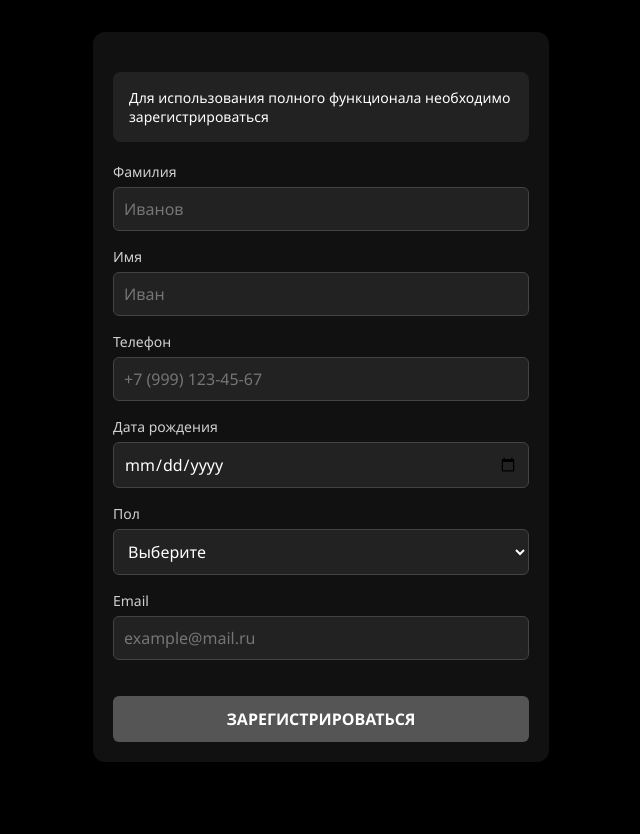
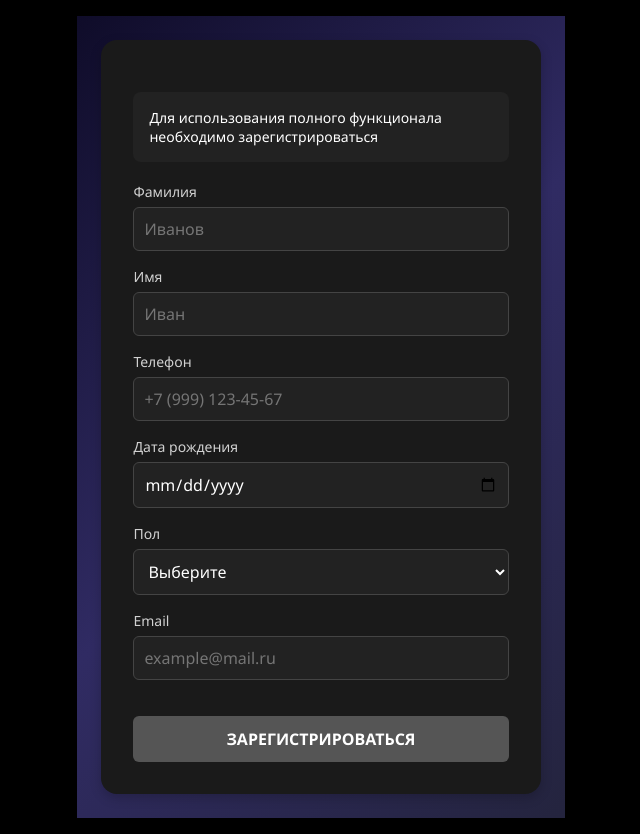
Before and after one commit to zaikinale/dwntwn_loyalty_frontend.io, a Vue app: page / in a window 1280 px wide. Shown: the whole page, without its empty margins (319-959 px from the left). Before the commit the page ends 800 px from the top, so only its background shows below. Built offline with nearby package versions, Linux system fonts and the light colour scheme; no server answers.

Commit message:
fix_adaptive_frontend

```diff
--- a/src/App.vue
+++ b/src/App.vue
@@ -1,17 +1,21 @@
 <!-- src/App.vue -->
 <template>
-  <div v-if="!userRole" class="card">
-    <div class="header"><h1>DwnTwn Loyalty</h1></div>
-    <p style="text-align:center; color:#777; margin:20px 0;">Загрузка...</p>
+  <div v-if="!userRole" class="app-container">
+    <div class="card">
+      <div class="header"><h1>DWNTWN coffee</h1></div>
+      <p class="loading-text">Загрузка...</p>
+    </div>
   </div>
 
   <!-- Регистрация для клиентов -->
-  <RegisterForm v-else-if="userRole === 'client' && !isRegistered" @registered="loadProfile" />
+  <div v-else-if="userRole === 'client' && !isRegistered" class="app-container">
+    <RegisterForm @registered="loadProfile" />
+  </div>
 
   <!-- Основной интерфейс -->
-  <div v-else>
+  <div v-else class="app-container">
     <div class="header">
-      <h1>DwnTwn Loyalty</h1>
+      <h1>DWNTWN coffee</h1>
     </div>
 
     <!-- Клиент -->
@@ -127,45 +131,120 @@ const authorizeStaff = async () => {
 onMounted(() => {
   const tg = window.Telegram?.WebApp
   if (tg) {
-    tg.expand() // ✅ Разрешить прокрутку
-    tg.ready()  // ✅ Разрешить взаимодействие с клавиатурой
+    tg.expand()
+    tg.ready()
   }
   authorizeStaff()
 })
 </script>
 
 <style scoped>
+/* Общий контейнер приложения */
+.app-container {
+  min-height: 100vh;
+  display: flex;
+  flex-direction: column;
+  background: #111;
+  color: white;
+  font-family: -apple-system, BlinkMacSystemFont, 'Segoe UI', Roboto, sans-serif;
+  padding: 0;
+  margin: 0;
+}
+
+/* Заголовок */
+.header {
+  padding: clamp(16px, 5vw, 24px);
+  background: #000;
+  box-shadow: 0 2px 8px rgba(0,0,0,0.3);
+}
 .header h1 {
+  text-align: center;
+  margin: 0;
+  font-size: clamp(1.5rem, 4vw, 2.2rem);
+  font-weight: 700;
   color: white;
+}
+
+/* Контент-карточка */
+.card {
+  background: #1a1a1a;
+  border-radius: 16px;
+  margin: clamp(16px, 5vw, 24px);
+  padding: clamp(20px, 6vw, 32px);
+  box-shadow: 0 4px 12px rgba(0,0,0,0.2);
+}
+
+.loading-text {
   text-align: center;
-  margin: 16px 0;
+  color: #aaa;
+  margin: 20px 0;
+  font-size: 1.1rem;
 }
+
+/* Навигация */
 .nav {
   display: flex;
-  gap: 8px;
+  gap: clamp(6px, 2vw, 12px);
   justify-content: center;
   flex-wrap: wrap;
+  padding: clamp(12px, 4vw, 20px);
+  background: #000;
+  margin-top: auto;
 }
+
 .nav button {
   background: #222;
   color: #ddd;
   border: 1px solid #444;
-  padding: 8px 16px;
-  border-radius: 6px;
+  padding: clamp(8px, 2.5vw, 14px) clamp(16px, 4vw, 24px);
+  border-radius: 10px;
   cursor: pointer;
-  font-size: 14px;
-  font-weight: 500;
+  font-size: clamp(0.9rem, 2.8vw, 1.1rem);
+  font-weight: 600;
+  transition: all 0.2s ease;
 }
+
+.nav button:hover:not(.active) {
+  background: #333;
+}
+
 .nav button.active {
   background: #0d6efd;
   color: white;
   border-color: #0d6efd;
+  transform: translateY(-2px);
+  box-shadow: 0 4px 8px rgba(13, 110, 253, 0.3);
 }
-.card {
-  background: #111;
-  border-radius: 12px;
-  padding: 20px;
-  margin: 16px;
-  color: white;
+
+/* Адаптация для десктопа: центрирование и ограничение ширины */
+@media (min-width: 768px) {
+  .app-container {
+    align-items: center;
+    background: linear-gradient(135deg, #0f0c29, #302b63, #24243e);
+  }
+
+  .header,
+  .card,
+  .nav {
+    width: min(90%, 600px);
+    margin-left: auto;
+    margin-right: auto;
+  }
+
+  .nav {
+    position: sticky;
+    bottom: 0;
+    background: rgba(0, 0, 0, 0.85);
+    backdrop-filter: blur(10px);
+    border-top: 1px solid #333;
+  }
+}
+
+/* Убираем скроллбар на мобильных (если нужно) */
+* {
+  scrollbar-width: none; /* Firefox */
+}
+*::-webkit-scrollbar {
+  display: none; /* Chrome/Safari */
 }
 </style>
```
Also changed, not shown: 1 other file (tests, documents, lock files or other folders).
